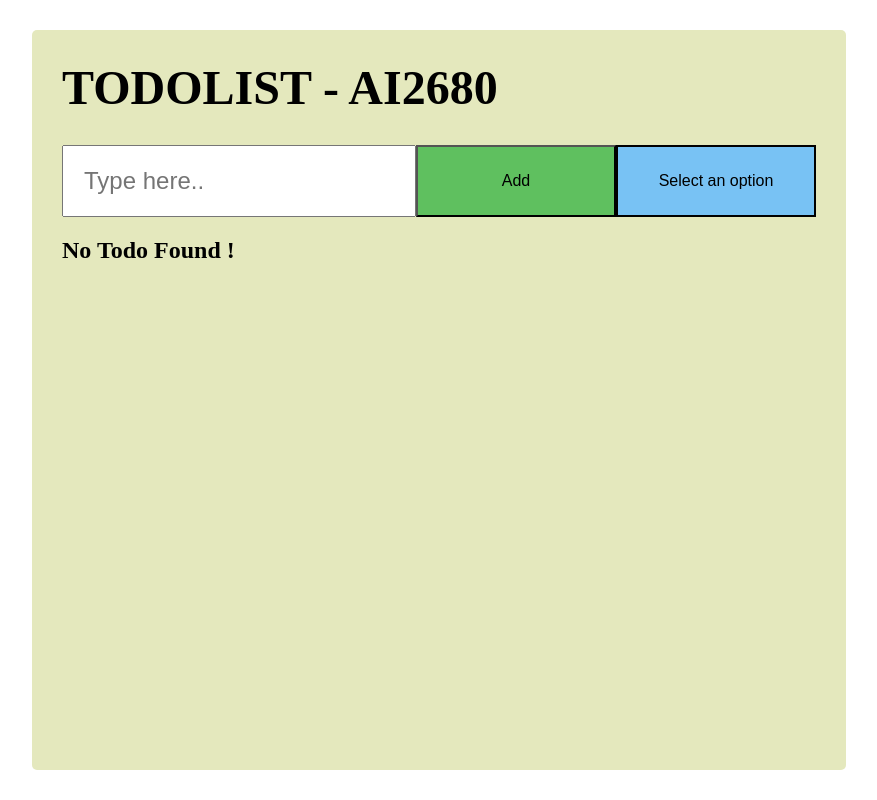
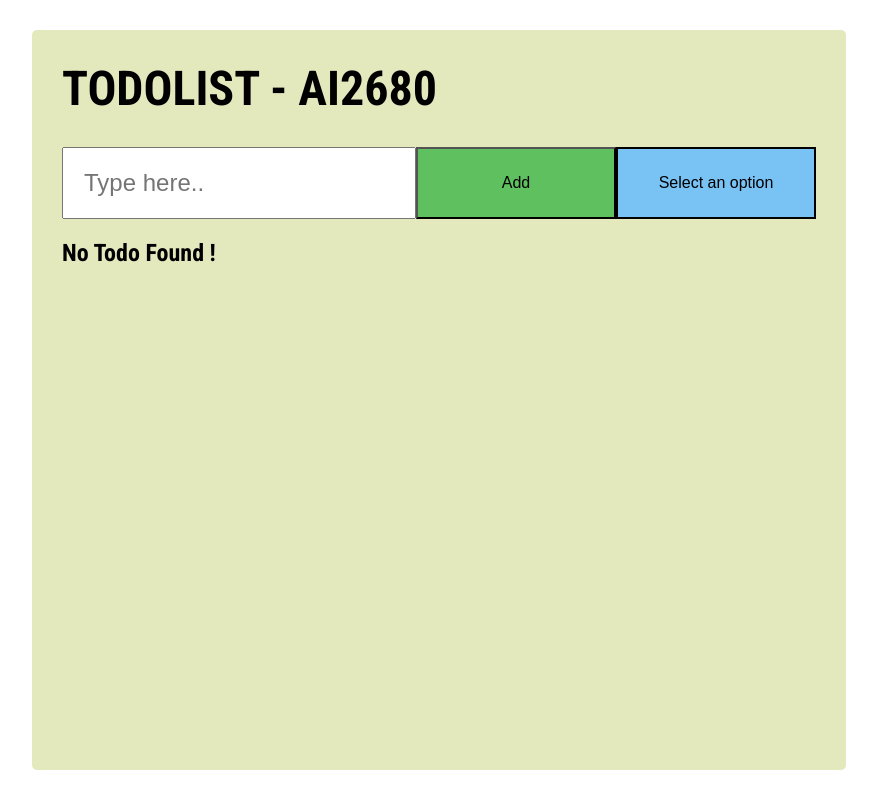
Before and after one commit to vishal-kumawat-appinventiv/task1-todolist, a React (Vite) app: page / in a window 1280 px wide. Shown: the whole page, without its empty margins (201-1078 px from the left). Built offline with nearby package versions, Linux system fonts and the light colour scheme.

Commit message:
font added

```diff
--- a/src/index.css
+++ b/src/index.css
@@ -1,3 +1,5 @@
+@import url('https://fonts.googleapis.com/css2?family=Roboto+Condensed:ital,wght@0,100..900;1,100..900&display=swap');
+
 * {
   margin: 0;
   padding: 0;
@@ -7,6 +9,10 @@
   display: flex;
   align-items: center;
   justify-content: center;
+  font-family: "Roboto Condensed", sans-serif;
+  font-optical-sizing: auto;
+  font-weight: 200;
+  font-style: normal;
 }
 
 .main {
```
